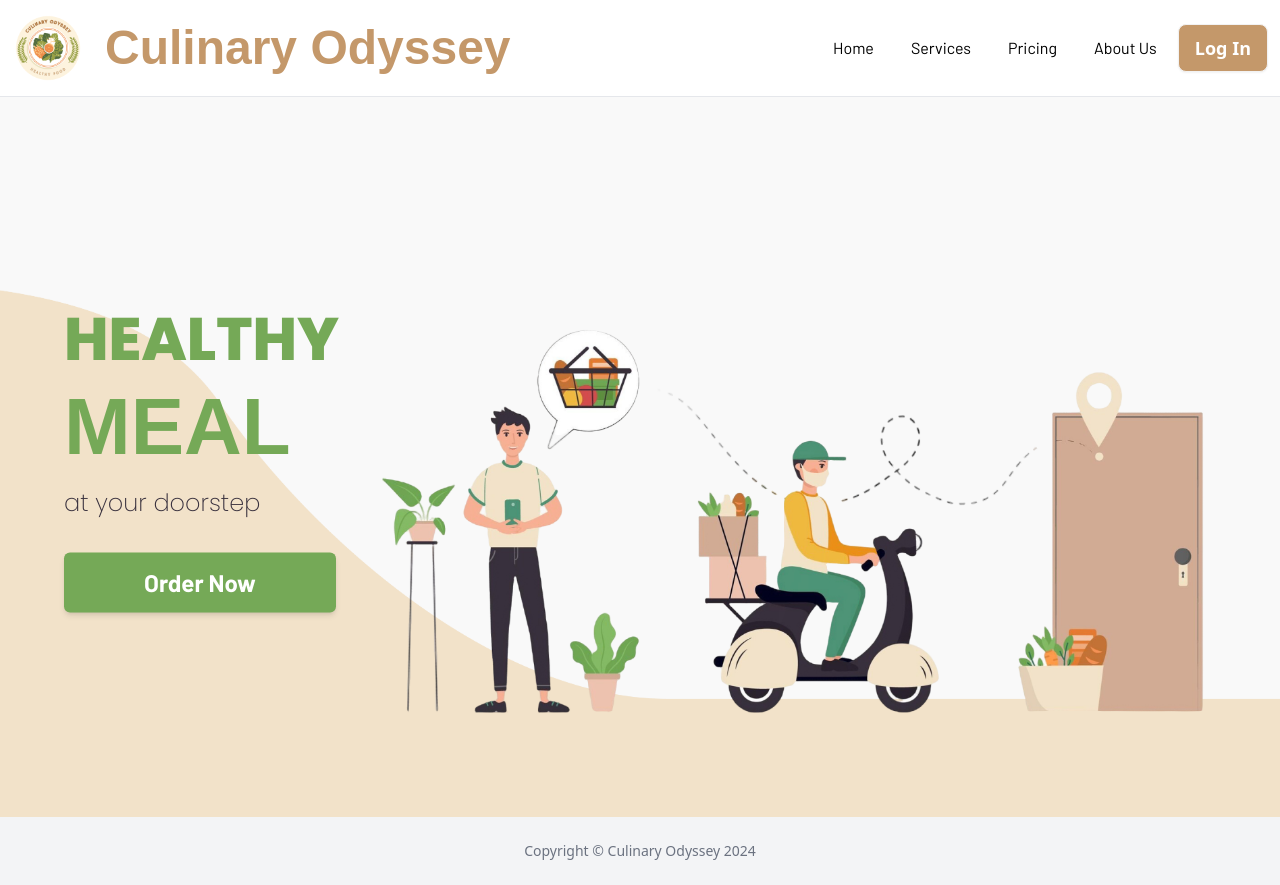
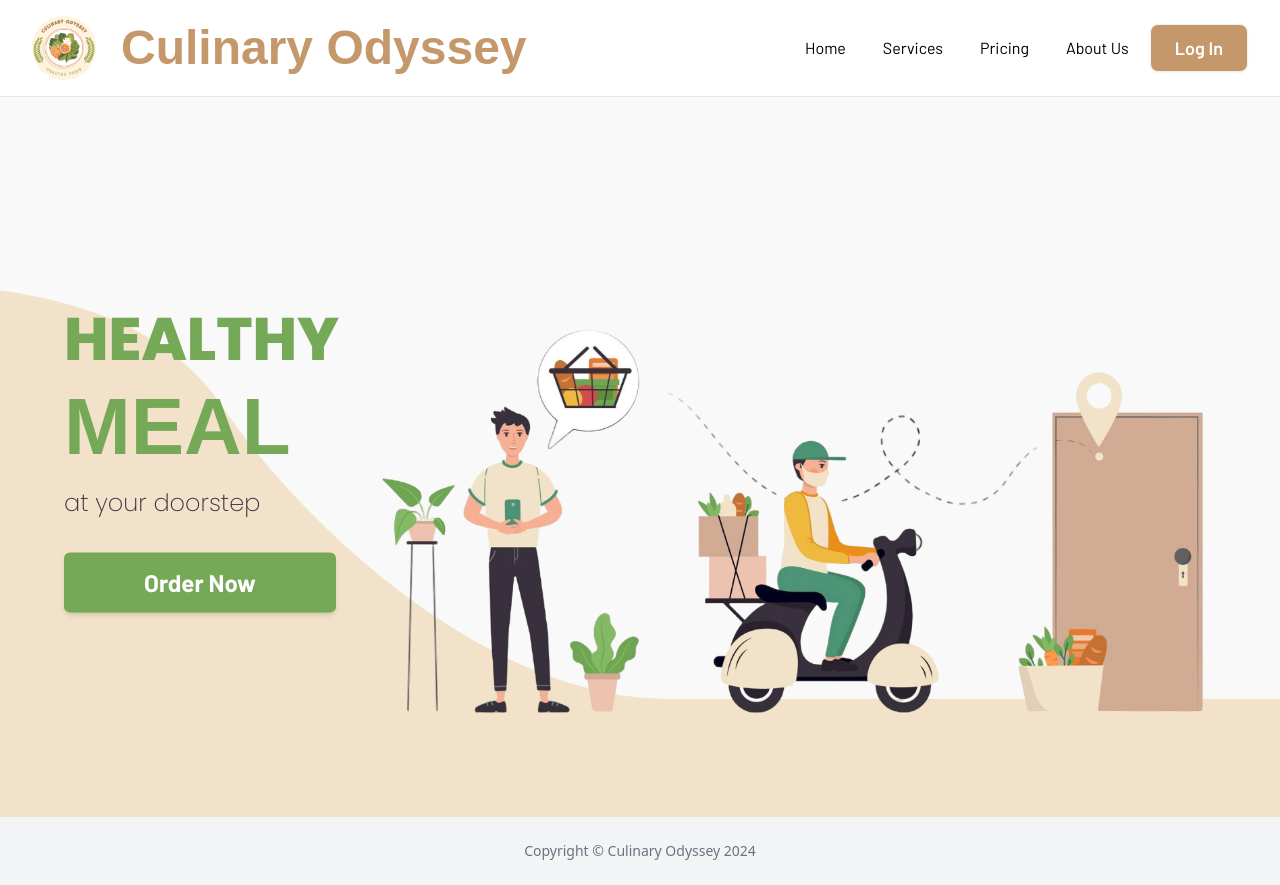
Before and after one commit to tanzim-ikram/culinary-odyssey-frontend, a Next.js app: page / in a window 1280 px wide. Built offline with nearby package versions, Linux system fonts and the light colour scheme; a web font is replaced by a local one.

Commit message:
Modify navbar

```diff
--- a/app/components/navbar.tsx
+++ b/app/components/navbar.tsx
@@ -3,7 +3,7 @@ import Image from "next/image";
 
 const Navbar = () => {
   return (
-        <div className="navbar bg-base-100">
+    <div className="navbar bg-base-100 px-6">
       {/* Logo Section */}
       <div className="flex-1 flex items-center">
         <Image
@@ -26,10 +26,10 @@ const Navbar = () => {
 
       {/* Navigation Menu */}
       <div className="flex-none">
-                <ul className="menu menu-horizontal px-1 flex items-center">
+        <ul className="menu menu-horizontal flex items-center">
           <li>
             <a
-                            href="#"
+              href="./"
               className="text-black active:text-white"
               style={{
                 fontFamily: '"Barlow", sans-serif',
@@ -81,14 +81,15 @@ const Navbar = () => {
           </li>
           <li>
             <button
-                            className="btn"
+              className="btn px-6 py-3"
               style={{
+                fontFamily: '"Barlow", sans-serif',
                 fontSize: "18px",
                 color: "#FFFFFF",
                 background: "#C4986A",
               }}
             >
-                            Log In
+              <a href="./login">Log In</a>
             </button>
           </li>
         </ul>
```
Lines whose indentation alone changed are shown as unchanged.
